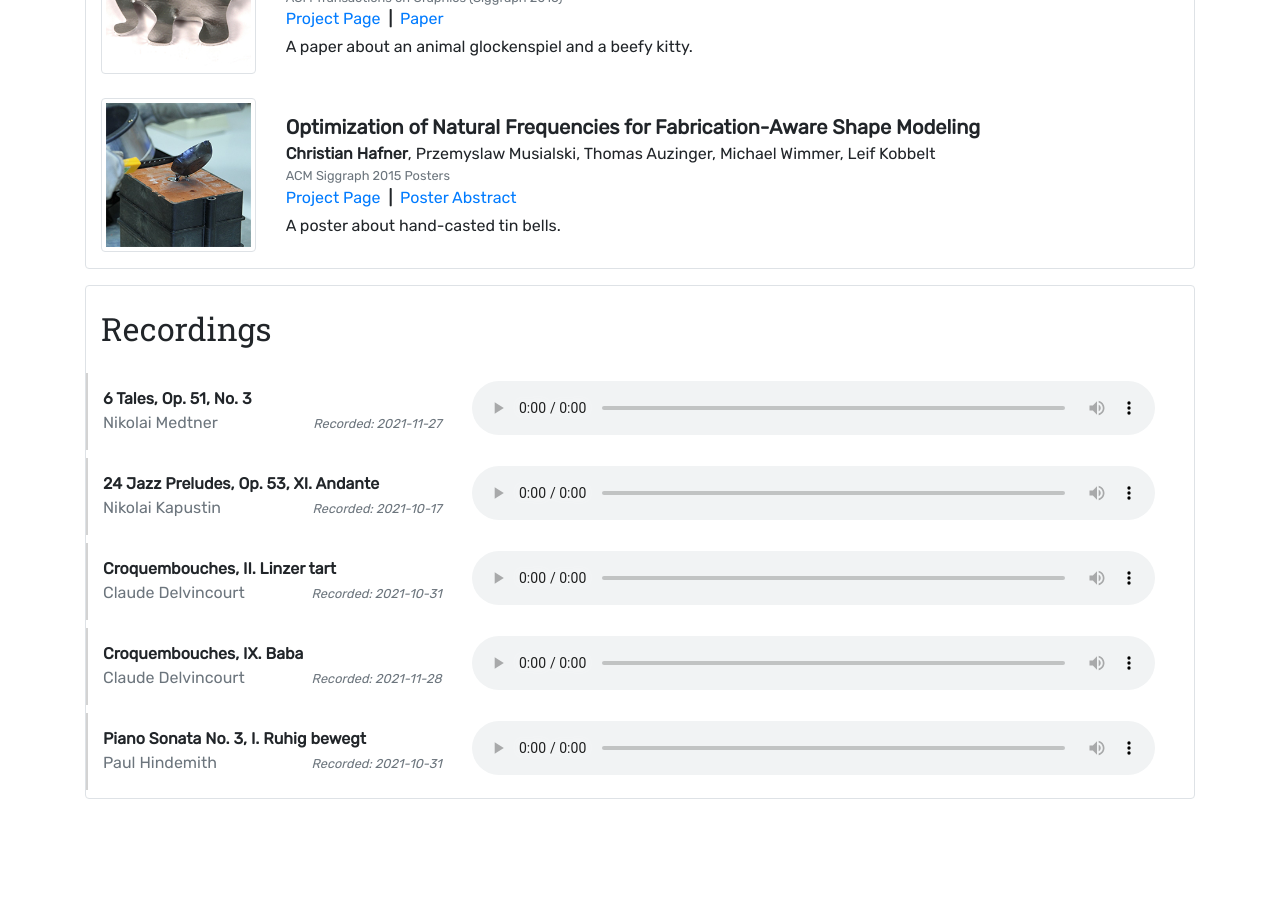
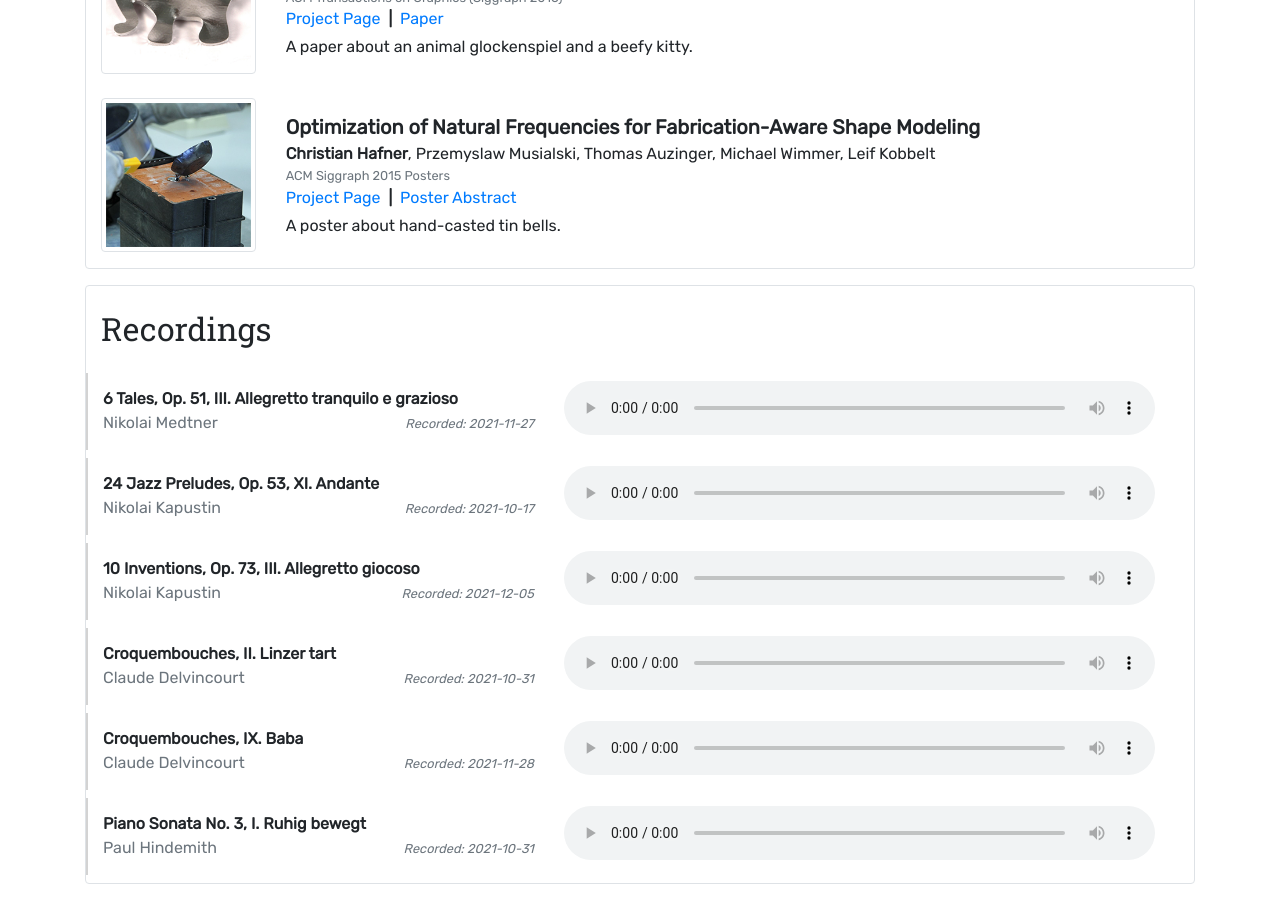
Before and after one commit to chrishafner/chrishafner.github.io, a Jekyll site: the page built from index.html, in a window 1280 px wide and 900 px high, scrolled down 1155 px. Built offline with Jekyll 4.4.1, drawn with Linux system fonts in a browser that asks for light colours; before the commit the page ends 1970 px from its top, so only the background shows below that.

Commit message:
added kapustin invention 3

```diff
--- a/_data/recordings.yml
+++ b/_data/recordings.yml
@@ -1,11 +1,15 @@
 - composer: Nikolai Medtner
-  piece: 6 Tales, Op. 51, No. 3
+  piece: 6 Tales, Op. 51, III. Allegretto tranquilo e grazioso
   path: https://pub.ist.ac.at/~chafner/music/med51-3.mp3
   recorded: 2021-11-27
 - composer: Nikolai Kapustin
   piece: 24 Jazz Preludes, Op. 53, XI. Andante
   path: https://pub.ist.ac.at/~chafner/music/Kap_pre11.mp3
   recorded: 2021-10-17
+- composer: Nikolai Kapustin
+  piece: 10 Inventions, Op. 73, III. Allegretto giocoso
+  path: https://pub.ist.ac.at/~chafner/music/kapustin_invention_3.mp3
+  recorded: 2021-12-05
 - composer: Claude Delvincourt
   piece: Croquembouches, II. Linzer tart
   path: https://pub.ist.ac.at/~chafner/music/del_cr_linzer_tart_v2.mp3
--- a/_includes/recordings.html
+++ b/_includes/recordings.html
@@ -1,14 +1,14 @@
 {% assign recordings=site.data.recordings %}
 {% for rec in recordings %}
     <div class="row align-items-center mb-2" style="border-left: solid 2px lightgrey">
-        <div class="col-lg-4 my-2" >
+        <div class="col-lg-5 my-2" >
             <div class="font-weight-bolder">{{ rec.piece }}</div>
             <div class="d-flex justify-content-between align-items-center">
                 <div class="text-muted">{{ rec.composer }}</div>
                 <div class="text-muted font-italic small">Recorded: {{ rec.recorded }}</div>
             </div>
         </div>
-        <div class="col-lg-8 container my-2">
+        <div class="col-lg-7 container my-2">
             <div class="mr-4 ml-0">
                 <audio controls style="width: 100%"><source src="{{ rec.path }}" type="audio/mpeg"></audio>
             </div>
```
